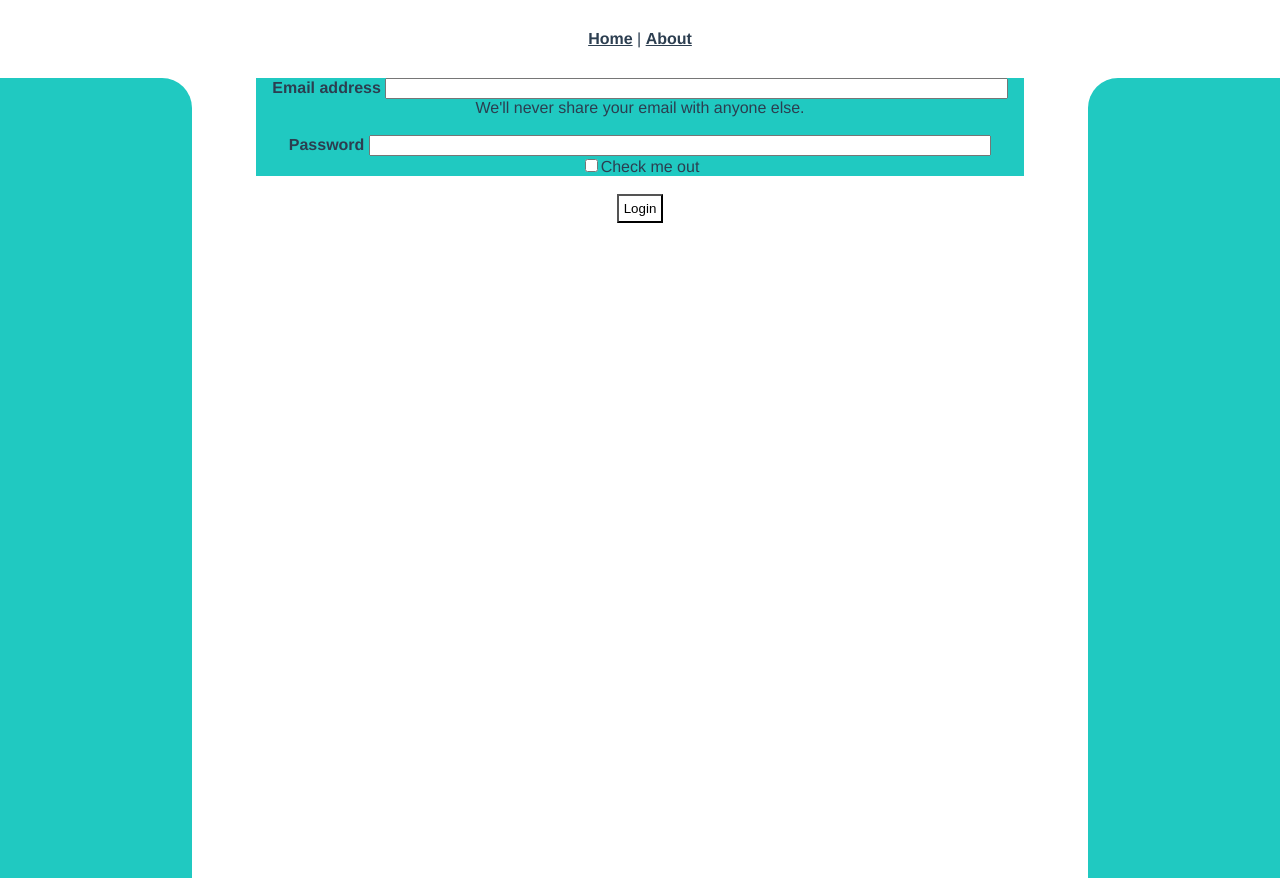
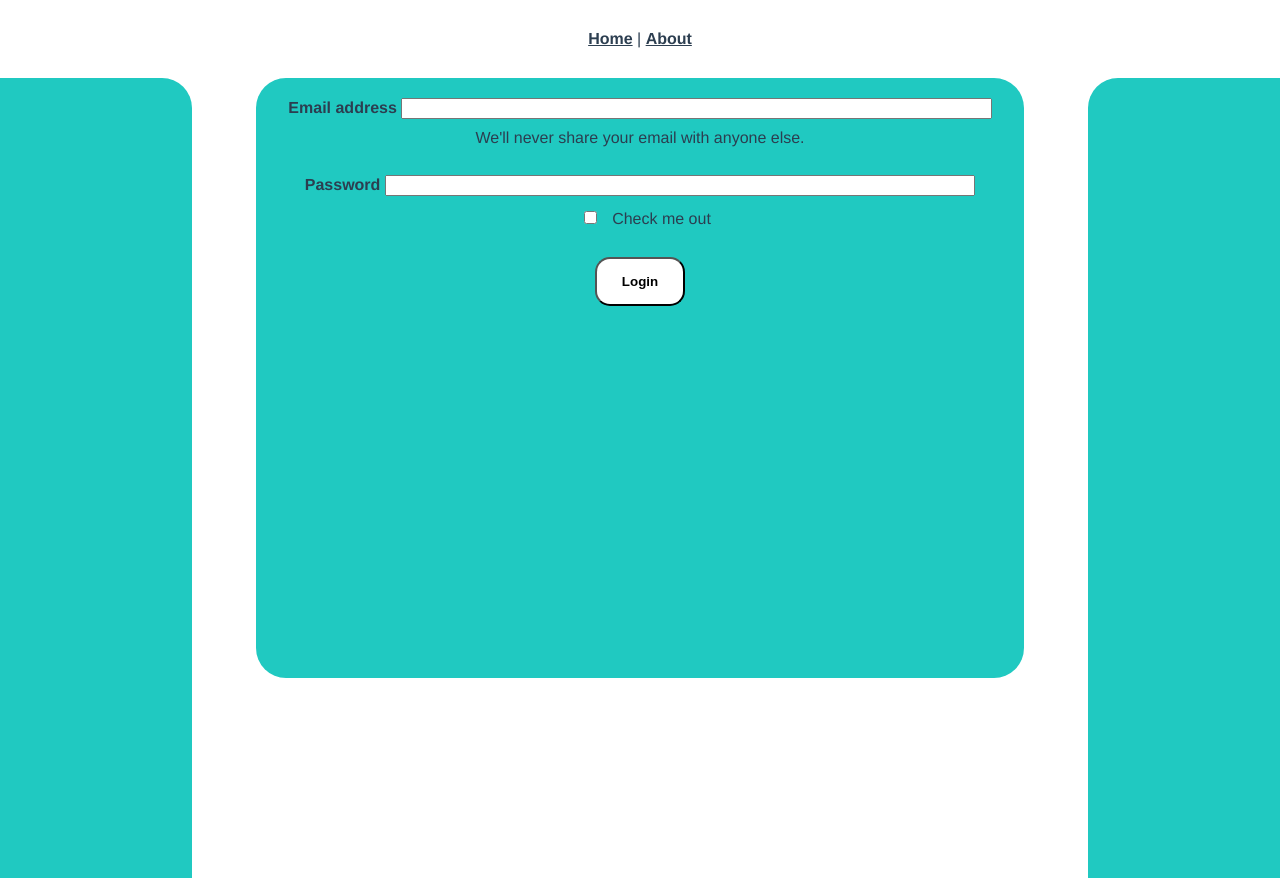
Before and after one commit to Aegid1/Webtech_Project_Frontend, a Vue app: page /login in a window 1280 px wide. Built offline with nearby package versions, Linux system fonts and the light colour scheme.

Commit message:
Fehlerbehebung der Horizontal angereihten Divs

```diff
--- a/src/views/LoginView.vue
+++ b/src/views/LoginView.vue
@@ -4,6 +4,7 @@
       <div class="firstDiv"></div>
       <div class="secondDiv">
         <form>
+          <div class ="WrapperLoginForm">
             <div class="loginForm">
               <label for="exampleInputEmail1" class="Form-titles"><b>Email address </b> </label>
               <input type="email" class="InputFields" id="exampleInputEmail1" aria-describedby="emailHelp">
@@ -19,8 +20,10 @@
               <label class="form-check-label" for="exampleCheck1">Check me out</label>
             </div>
           <br>
-          <button type="submit" class="LoginButton">Login</button>
-        </form></div>
+          <button type="submit" class="LoginButton"><b>Login</b></button>
+          </div>
+        </form>
+      </div>
       <div class="thirdDiv"></div>
     </div>
   </div>
@@ -44,7 +47,7 @@ export default {
 }
 
 .secondDiv{
-  background-color: white;
+  background-color: red;
   width: 60%;
   height: 0px;
   z-index: 0;
@@ -60,14 +63,11 @@ export default {
   float: right;
 }
 
-.loginForm {
+.WrapperLoginForm {
   background-color: #20c9c1;
-}
-
-.LoginButton{
-  background-color: White;
-  max-width: 350px;
-  padding: 5px;
+  padding: 20px;
+  border-radius: 30px 30px 30px 30px;
+  height: 70vh;
 }
 
 .InputFields{
@@ -75,6 +75,24 @@ export default {
   width: 80%;
 }
 
+.form-text{
+  margin: 10px;
+}
+
+.form-check-input{
+  margin: 15px;
+}
+
+.LoginButton{
+  background-color: White;
+  max-width: 350px;
+  padding: 15px;
+  padding-left: 25px;
+  padding-right: 25px;
+  margin: 0px;
+  border-radius: 15px 15px 15px 15px;
+}
+
 /*.Form-titles{
   background-color: aqua;
 }
```
Lines whose indentation alone changed are shown as unchanged.
